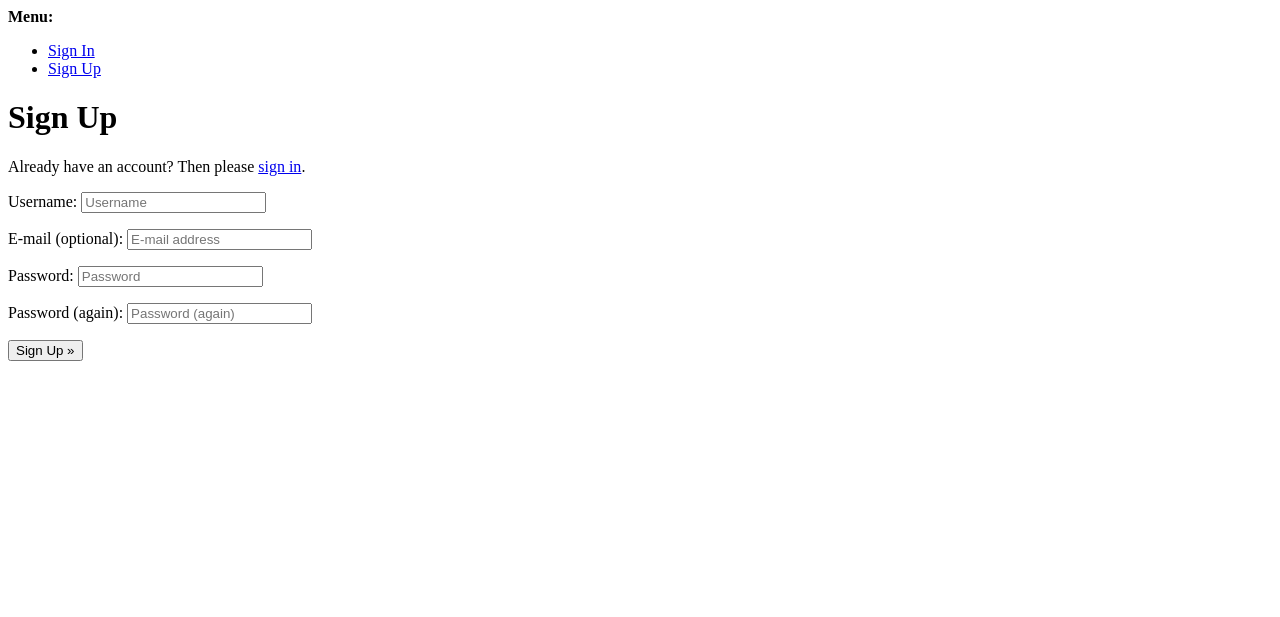
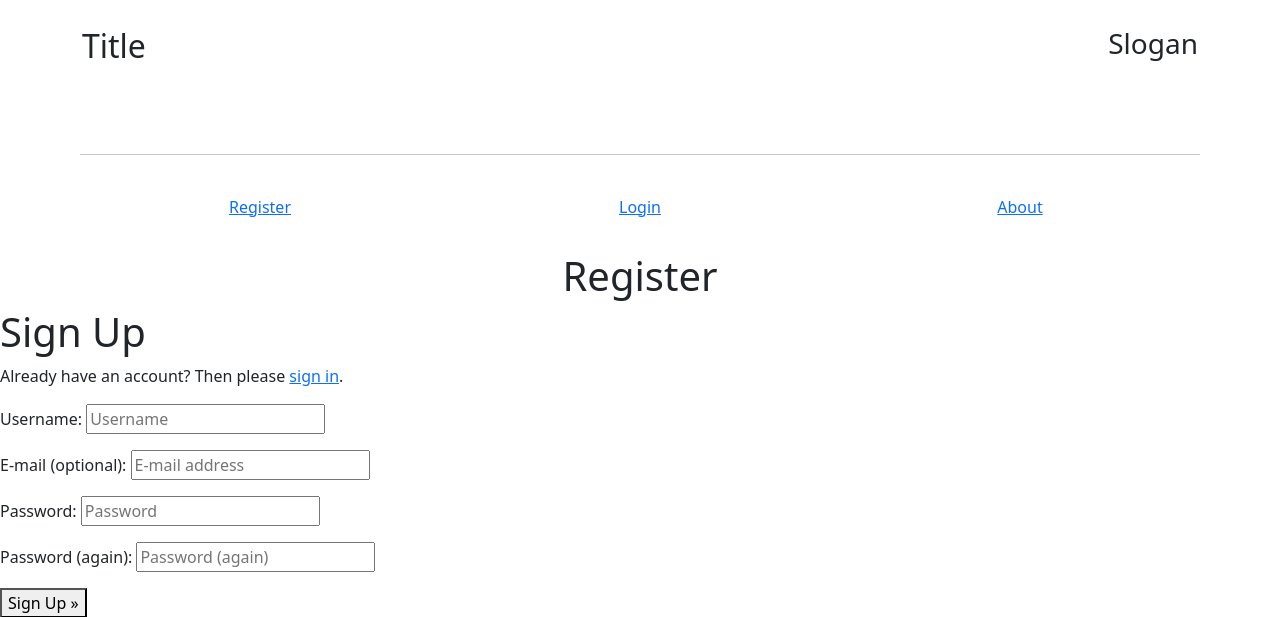
Before and after one commit to GeorgeOsborn97/project-4-the-festival-grounds, a Django app: page /accounts/signup/ in a window 1280 px wide. Shown: the top 617 px of the page. Run offline with Django 3.2, Linux system fonts and the light colour scheme; some libraries are stand-ins or nearby versions.

Commit message:
add links to signup and login

```diff
--- a/templates/account/signup.html
+++ b/templates/account/signup.html
@@ -1,10 +1,16 @@
-{% extends "account/base.html" %}
+{% extends "base.html" %}
+
+{% block header %}
+  <div class="col" style="margin-top:3%">
+    <h1>Register</h1>
+  </div>
+{% endblock %}
 
 {% load i18n %}
 
 {% block head_title %}{% trans "Signup" %}{% endblock %}
 
-{% block content %}
+{% block cards %}
 <h1>{% trans "Sign Up" %}</h1>
 
 <p>{% blocktrans %}Already have an account? Then please <a href="{{ login_url }}">sign in</a>.{% endblocktrans %}</p>
--- a/templates/base.html
+++ b/templates/base.html
@@ -36,20 +36,28 @@
     <div class="container text-center">
         <nav>
             <div class="row gy-5">
+                {% if user.is_authenticated %}
                 <div class="col-4">
-                    <a href="#">Register</a>
+                    <a href="#">Create Room</a>
                 </div>
                 <div class="col-4">
-                    <a href="#">Login</a>
+                    <a href="{% url 'account_logout' %}">Logout</a>
                 </div>
+                {% else %}
+                <div class="col-4">
+                    <a href="{% url 'account_signup' %}">Register</a>
+                </div>
+                <div class="col-4">
+                    <a href="{% url 'account_login' %}">Login</a>
+                </div>
+                {% endif %}
                 <div class="col-4">
                     <a href="#">About</a>
                 </div>
             </div>
         </nav>
-        <div class="col" style="margin-top:3%">
-            <h1>Rooms</h1>
-        </div>
+        {% block header %}
+        {% endblock %}
     </div>
     {% block cards %}
     {% endblock %}
--- a/templates/index.html
+++ b/templates/index.html
@@ -1,4 +1,10 @@
 {% extends "base.html" %}
+
+{% block header %}
+    <div class="col" style="margin-top:3%">
+        <h1>Rooms</h1>
+    </div>
+{% endblock %}
 
 {% block cards %}
 
```
